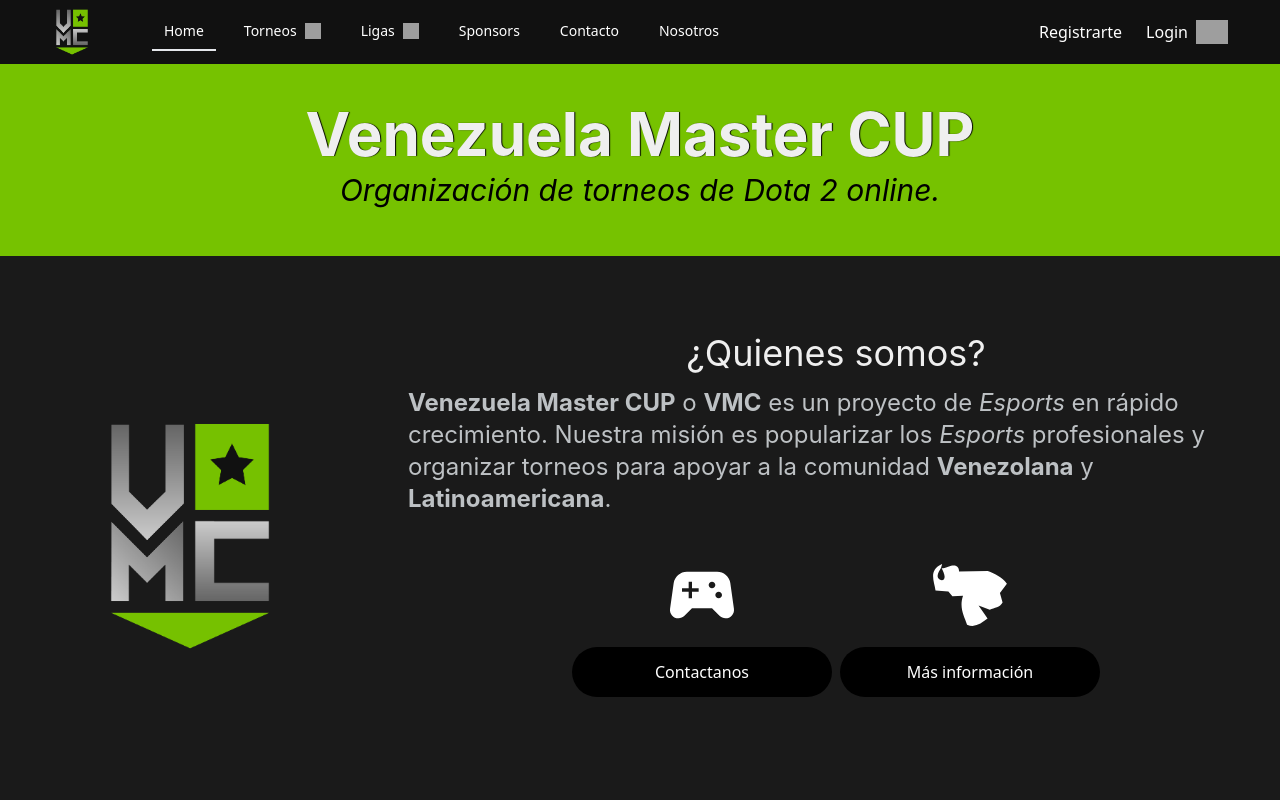
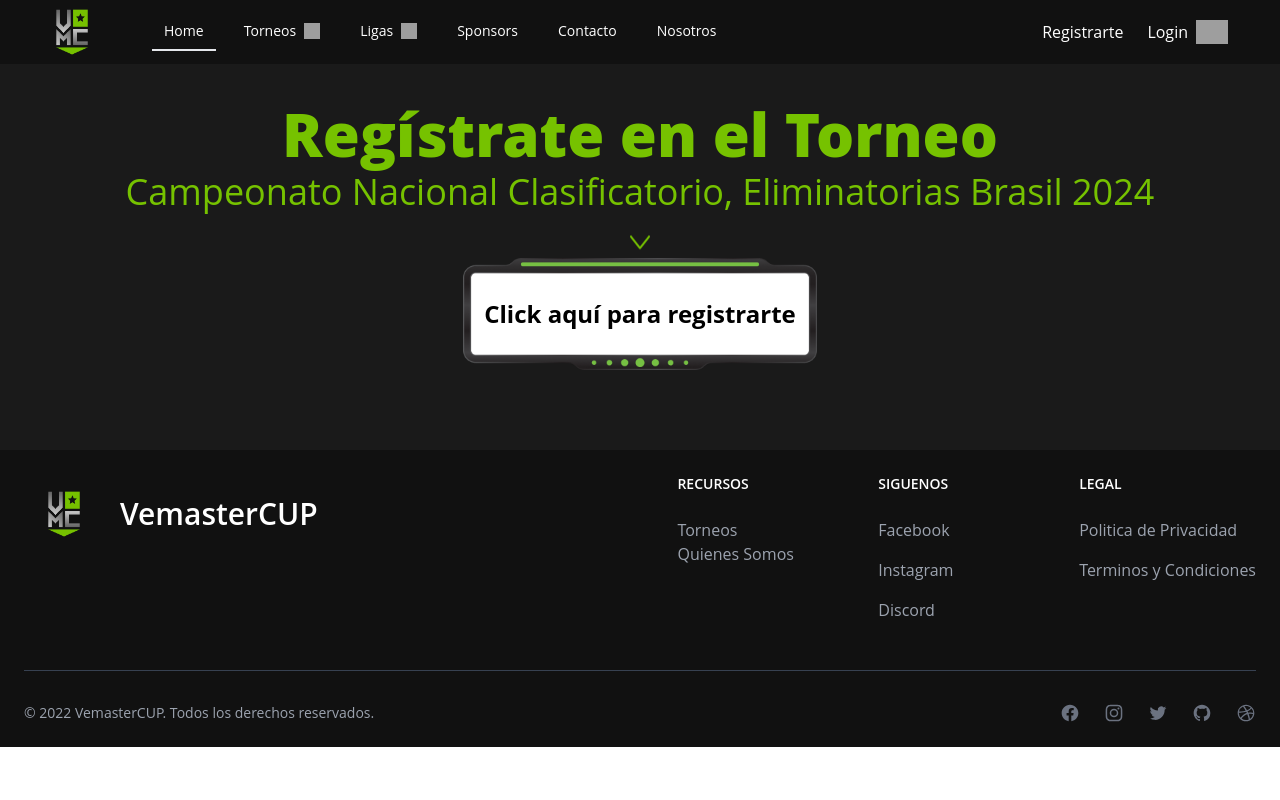
Before and after one commit to YotoCoder/front, a Next.js app: page / in a window 1280 px wide. Shown: the top 800 px of the page. Built offline with nearby package versions, Linux system fonts and the light colour scheme; grey boxes are pictures that could not be loaded.

Commit message:
inicio landing nueva

```diff
--- /dev/null
+++ b/pages/home.js
@@ -0,0 +1,137 @@
+import dynamic from "next/dynamic";
+import { Suspense } from "react";
+
+import Cargador from "./components/Cargador";
+
+import { Toaster } from "react-hot-toast";
+import Eventos from "./components/sections/Eventos";
+import Impacto from "./components/sections/Impacto";
+
+import ObjetivosSM from "./components/sections/ObjetivosSM";
+import ObjetivosLG from "./components/sections/ObjetivosLG";
+
+import ModalFlyer from "./components/modals/ModalFlyer";
+
+const MainContent = dynamic(() => import("./components/MainContent"), {
+  suspense: true,
+});
+
+const Navbar = dynamic(() => import("./components/Navbar"), {
+  suspense: true,
+});
+
+const Head = dynamic(() => import("next/head"), {
+  suspense: true,
+});
+
+const About = dynamic(() => import("./components/About"), {
+  suspense: true,
+});
+
+const Footer = dynamic(() => import("./components/Footer"), {
+  suspense: true,
+});
+
+const Cards = dynamic(() => import("./components/Cards"), {
+  suspense: true,
+});
+
+const Sponsors = dynamic(() => import("./components/Sponsors"), {
+  suspense: true,
+});
+
+const Titulo = dynamic(() => import("./components/Titulo"), {
+  suspense: true,
+});
+
+const Nav = dynamic(() => import("./components/Nav"), {
+  suspense: true,
+});
+
+export default function Home() {
+  return (
+    <Suspense fallback={<Cargador />}>
+      <Head>
+        <title>Venezuela Master CUP</title>
+        <meta lang="es" />
+        <meta
+          property="og:title"
+          content="Venezuela Master CUP DOTA 2"
+          key="title"
+        />
+
+        <meta
+          name="description"
+          content="Pagina de organización de Torneos de Dota 2 online en Venezuela y latinoamerica."
+          key="desc"
+        />
+        <meta
+          name="og:description"
+          content="Pagina de organización de Torneos de Dota 2 online en Venezuela y latinoamerica."
+        />
+
+        <meta
+          property="og:image"
+          content="https://vemastercup.com/images/escudo.png"
+        />
+
+        <meta name="viewport" content="initial-scale=1.0, width=device-width" />
+
+        <link rel="icon" href="https://vemastercup.com/images/escudo.png" />
+      </Head>
+
+      <div className="flex flex-col">
+        <div className="sticky top-0 z-50 w-full">
+          <Nav />
+        </div>
+        <div>
+
+          {/* <MainContent /> <div className="z-[5000]"></div> */}
+          <ModalFlyer />
+          <About />
+          <div className="lg:pt-16">
+            <Eventos />
+          </div>
+          <div className="lg:py-6">
+            <Impacto />
+          </div>
+          <div className="pt-44 lg:hidden block">
+            <ObjetivosSM />
+          </div>
+          <div className="pt-2 lg:block hidden">
+            <ObjetivosLG />
+          </div>
+          <div className="lg:py-4 py-20">
+            <Cards />
+          </div>
+          <div className="py-4">
+            <Titulo
+              primary={"Sponsors"}
+              secondary={"Empresas que apoyan el proyecto VMC."}
+            />
+            <Toaster
+              toastOptions={{
+                loading: {
+                  duration: 5000,
+                },
+
+                success: {
+                  duration: 3000,
+                },
+                // black theme
+                style: {
+                  background: "#403f3f",
+                  color: "#fff",
+                },
+              }}
+            />
+          </div>
+          <Sponsors />
+        </div>
+        <div>
+          <Footer />
+        </div>
+      </div>
+    </Suspense>
+  );
+}
--- a/pages/index.js
+++ b/pages/index.js
@@ -1,48 +1,20 @@
 import dynamic from "next/dynamic";
 import { Suspense } from "react";
-
 import Cargador from "./components/Cargador";
-
-import { Toaster } from "react-hot-toast";
-import Eventos from "./components/sections/Eventos";
-import Impacto from "./components/sections/Impacto";
-
-import ObjetivosSM from "./components/sections/ObjetivosSM";
-import ObjetivosLG from "./components/sections/ObjetivosLG";
-
 import ModalFlyer from "./components/modals/ModalFlyer";
-
-const MainContent = dynamic(() => import("./components/MainContent"), {
-  suspense: true,
-});
-
-const Navbar = dynamic(() => import("./components/Navbar"), {
-  suspense: true,
-});
+import Image from "next/image";
+import Link from "next/link";
 
 const Head = dynamic(() => import("next/head"), {
   suspense: true,
 });
 
-const About = dynamic(() => import("./components/About"), {
-  suspense: true,
-});
 
 const Footer = dynamic(() => import("./components/Footer"), {
   suspense: true,
 });
 
-const Cards = dynamic(() => import("./components/Cards"), {
-  suspense: true,
-});
 
-const Sponsors = dynamic(() => import("./components/Sponsors"), {
-  suspense: true,
-});
-
-const Titulo = dynamic(() => import("./components/Titulo"), {
-  suspense: true,
-});
 
 const Nav = dynamic(() => import("./components/Nav"), {
   suspense: true,
@@ -87,48 +59,29 @@
         <div>
 
           {/* <MainContent /> <div className="z-[5000]"></div> */}
-          <ModalFlyer />
-          <About />
-          <div className="lg:pt-16">
-            <Eventos />
+          {/* <ModalFlyer /> */}
+
+          <div className="text-4xl lg:text-6xl font-extrabold text-center text-[#76C200] mt-10">
+            Regístrate en el Torneo
           </div>
-          <div className="lg:py-6">
-            <Impacto />
+          <div className="text-xl lg:text-4xl text-center text-[#76C200] mt-2">
+            Campeonato Nacional Clasificatorio, Eliminatorias Brasil 2024
           </div>
-          <div className="pt-44 lg:hidden block">
-            <ObjetivosSM />
-          </div>
-          <div className="pt-2 lg:block hidden">
-            <ObjetivosLG />
-          </div>
-          <div className="lg:py-4 py-20">
-            <Cards />
-          </div>
-          <div className="py-4">
-            <Titulo
-              primary={"Sponsors"}
-              secondary={"Empresas que apoyan el proyecto VMC."}
-            />
-            <Toaster
-              toastOptions={{
-                loading: {
-                  duration: 5000,
-                },
-
-                success: {
-                  duration: 3000,
-                },
-                // black theme
-                style: {
-                  background: "#403f3f",
-                  color: "#fff",
-                },
-              }}
-            />
-          </div>
-          <Sponsors />
-        </div>
-        <div>
+          <Image
+          // animar el icono que brinque arriba y abajo
+            src="/icons/arrowdowngreen.svg"
+            alt="Venezuela Master CUP"
+            width={20}
+            height={20}
+            className="mx-auto mt-4 lg:mt-6 animate-bounce"
+          />
+          <p className="text-center font-bold text-black bg-backgroundLayer2 bg-center bg-contain bg-no-repeat p-10 mt-2 mx-4">
+            <Link href="/registro-torneo-vmc-2024">
+              <p className="text-2xl lg:text-2xl cursor-pointer">
+                Click aquí para registrarte
+              </p>
+            </Link>
+          </p>
           <Footer />
         </div>
       </div>
--- a/styles/globals.css
+++ b/styles/globals.css
@@ -279,3 +279,9 @@
 
     color: #FCFCFC;
 }
+
+
+/* aplicar Open Sans a todos los elementos */
+* {
+    font-family: 'Open Sans', sans-serif !important;
+}
--- a/tailwind.config.js
+++ b/tailwind.config.js
@@ -17,17 +17,14 @@
         "backgroundObjetivolgR": "url('/images/sections/objetivos_lg_r.png')",
         "backgroundObjetivolgL": "url('/images/sections/objetivos_lg_l.png')",
         "backgroundLayer": "url('/images/layer.png')",
+        "backgroundLayer2": "url('/images/layer_1.png')",
         "backgroundFlyer2024": "url('/images/flyer-vmc-2024.jpg')",
       }
     },
-    // fuente logik semi bold
-    // fontFamily: {
-    //   sans: ["Logik", "sans-serif"],
-    //   serif: ["Logik", "serif"],
-    //   mono: ["Logik", "monospace"],
-    //   display: ["Logik", "system-ui"],
-    //   body: ["Logik", "system-ui"],
-    // }
+    // open sans fuente por defecto
+    fontFamily: {
+
+    },
 
   },
   plugins: [require("daisyui")],
```
Also changed, not shown: public/icons/arrowdowngreen.svg (added), public/images/Layer_1.png (added).
